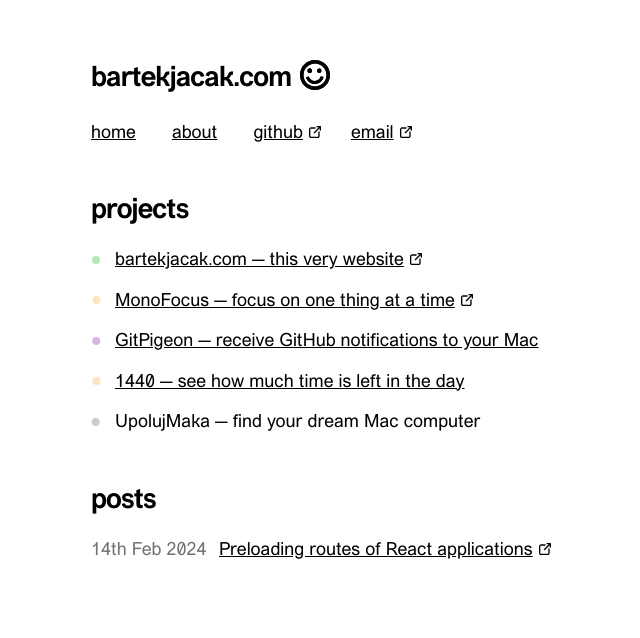
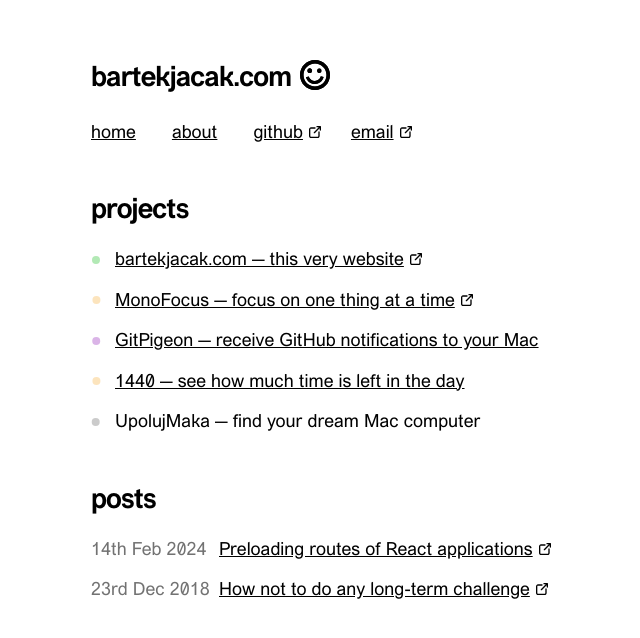
Before and after one commit to bartekjacak/bartekjacak-com, a Next.js app: page / in a window 1280 px wide. Shown: the top 638 px of the page, without its empty margins (253-893 px from the left). Built offline with nearby package versions, Linux system fonts and the light colour scheme.

Commit message:
feat: add old blog post

```diff
--- a/src/content/usePosts.ts
+++ b/src/content/usePosts.ts
@@ -13,5 +13,11 @@ export function usePosts(): Post[] {
       date: new Date("2024-02-14").toISOString(),
       displayDate: "14th Feb 2024",
     },
+    {
+      url: "https://medium.com/@bartekjacak/how-not-to-do-any-long-term-challenge-d5f10304bedb",
+      name: "How not to do any long-term challenge",
+      date: new Date("2018-12-23").toISOString(),
+      displayDate: "23rd Dec 2018",
+    },
   ];
 }
```
